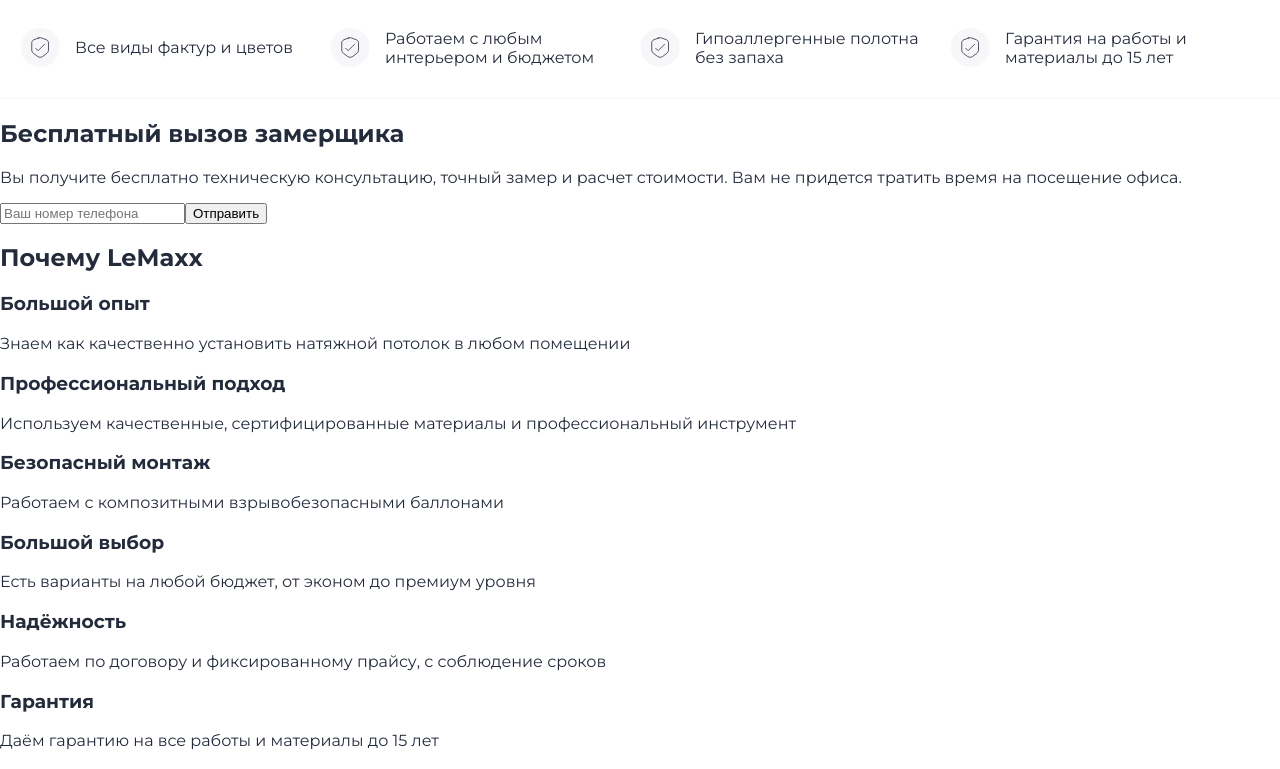
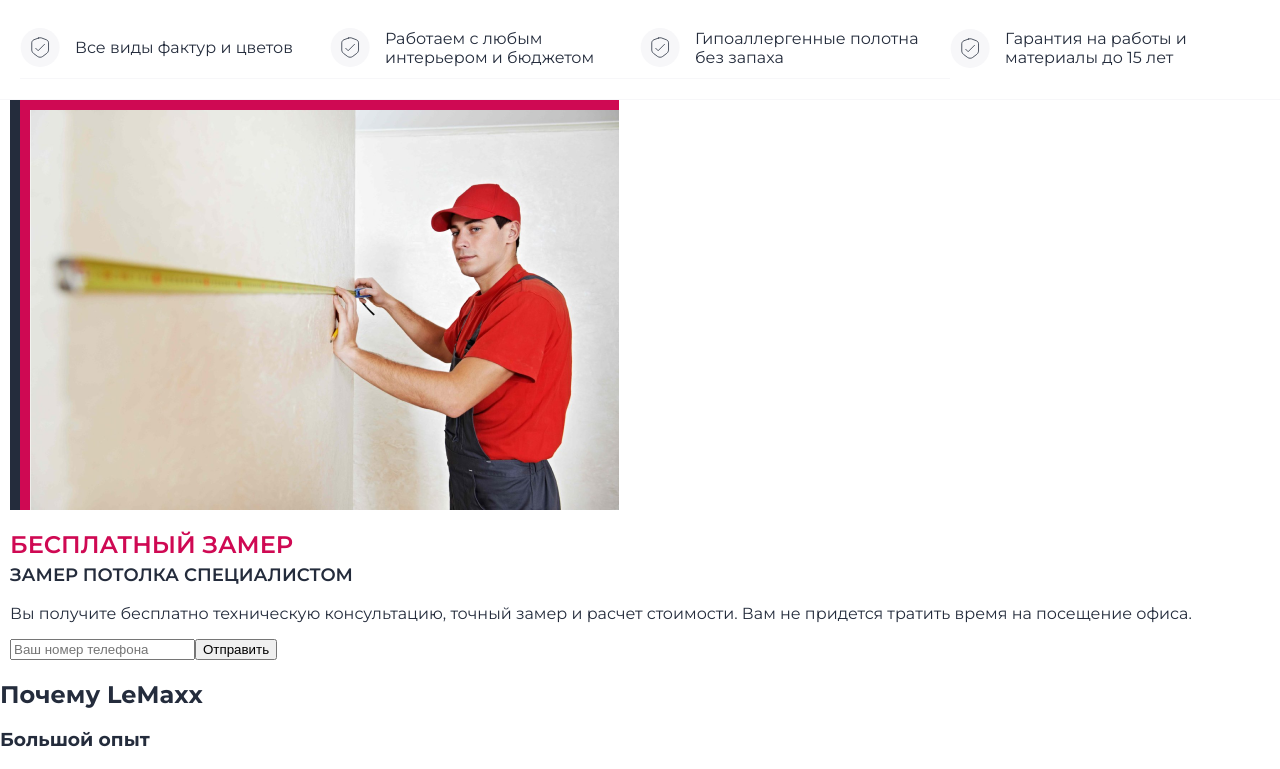
Before and after one commit to DenisJet/lemaxx, a Next.js app: page / in a window 1280 px wide. Shown: the part 391-1160 px from the top of the page. Built offline with nearby package versions, Linux system fonts and the light colour scheme.

Commit message:
add zamer section

```diff
--- a/src/app/page.module.css
+++ b/src/app/page.module.css
@@ -4,7 +4,7 @@
 }
 
 .intro {
-  background: url("/image/intro.png") no-repeat 50% 30% / cover;
+  background: url("/image/intro.png") no-repeat top right / cover;
 }
 
 .introContainer {
--- a/src/app/page.tsx
+++ b/src/app/page.tsx
@@ -5,6 +5,7 @@
 import Button from '../components/Button/Button';
 import Form from '@/components/Form/Form';
 import Benefits from '@/components/Benefits/Benefits';
+import Zamer from '@/components/Zamer-1/Zamer-1';
 
 export default function Home() {
   const [modalActive, setModalActive] = useState(false);
@@ -23,14 +24,7 @@
           </div>
         </section>
         <Benefits />
-        <section>
-          <h2>Бесплатный вызов замерщика</h2>
-          <p>
-            Вы получите бесплатно техническую консультацию, точный замер и расчет стоимости. Вам не придется тратить
-            время на посещение офиса.
-          </p>
-          <Form />
-        </section>
+        <Zamer />
         <section className={styles.advantages}>
           <h2>Почему LeMaxx</h2>
           <ul className={styles.advantagesList}>
--- a/src/components/Benefits/Benefits.module.css
+++ b/src/components/Benefits/Benefits.module.css
@@ -16,6 +16,9 @@
   position: relative;
   padding-top: 10px;
   padding-bottom: 10px;
+}
+
+.benefitsItem:not(:last-child) {
   border-bottom: 1px solid var(--light-gray);
 }
 
--- /dev/null
+++ b/src/components/Zamer-1/Zamer-1.module.css
@@ -0,0 +1,28 @@
+.zamer {
+  padding-left: 10px;
+  padding-right: 10px;
+}
+
+.imageContainer {
+  border-left: 10px solid var(--black);
+}
+
+.image {
+  border-top: 10px solid var(--primary);
+  border-left: 10px solid var(--primary);
+}
+
+.title {
+  text-transform: uppercase;
+  font-weight: 600;
+  font-size: 24px;
+  color: var(--primary);
+  margin-bottom: 5px;
+}
+
+.zamer h3 {
+  text-transform: uppercase;
+  font-weight: 600;
+  font-size: 18px;
+  margin-top: 0;
+}
--- /dev/null
+++ b/src/components/Zamer-1/Zamer-1.tsx
@@ -0,0 +1,19 @@
+import Form from '../Form/Form';
+import styles from './Zamer-1.module.css';
+
+export default function Zamer(): JSX.Element {
+  return (
+    <section className={styles.zamer}>
+      <div className={styles.imageContainer}>
+        <img className={styles.image} src='/image/zamer-1.png' alt='' />
+      </div>
+      <h2 className={styles.title}>Бесплатный замер</h2>
+      <h3>Замер потолка специалистом</h3>
+      <p>
+        Вы получите бесплатно техническую консультацию, точный замер и расчет стоимости. Вам не придется тратить время
+        на посещение офиса.
+      </p>
+      <Form />
+    </section>
+  );
+}
```
Also changed, not shown: public/image/zamer-1.png (added).
